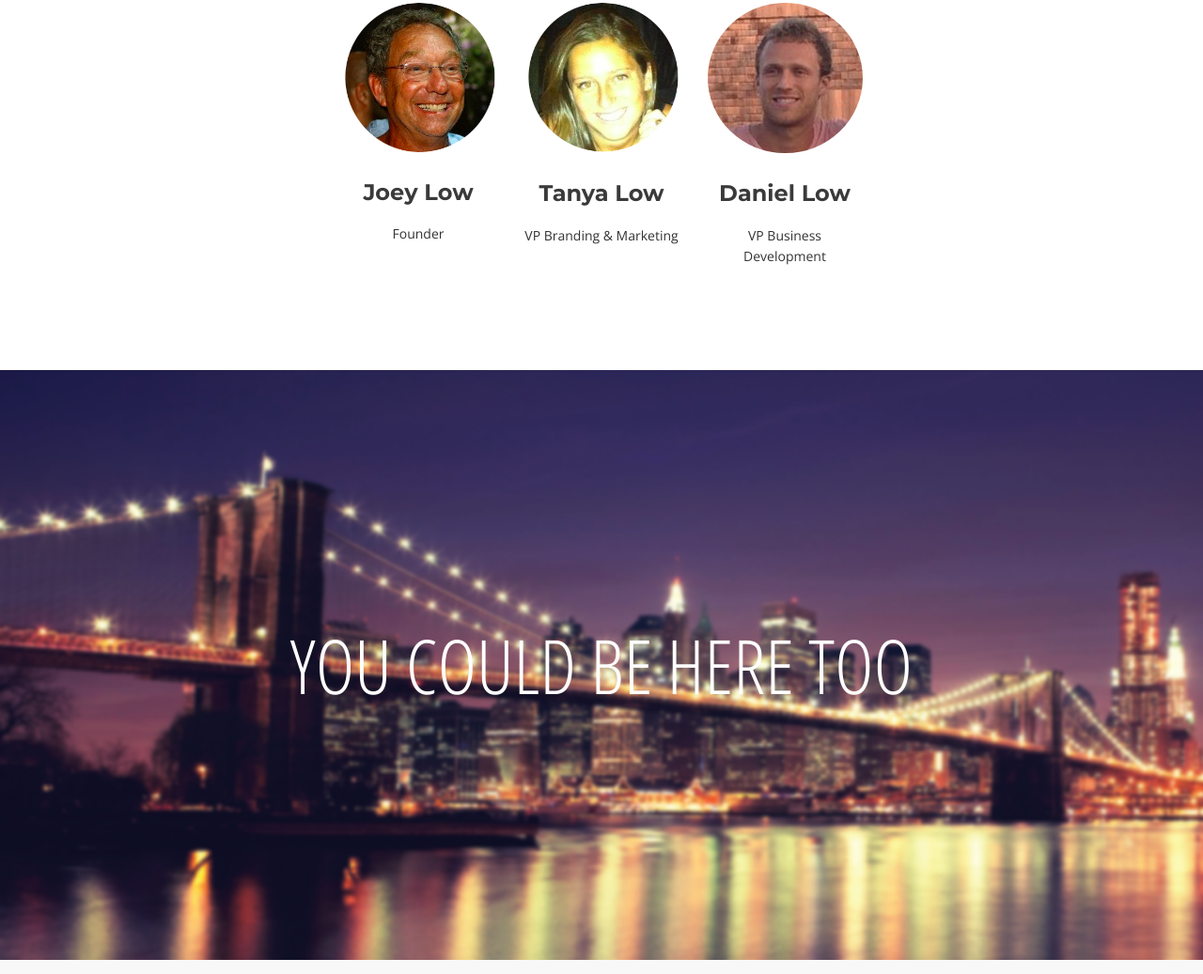
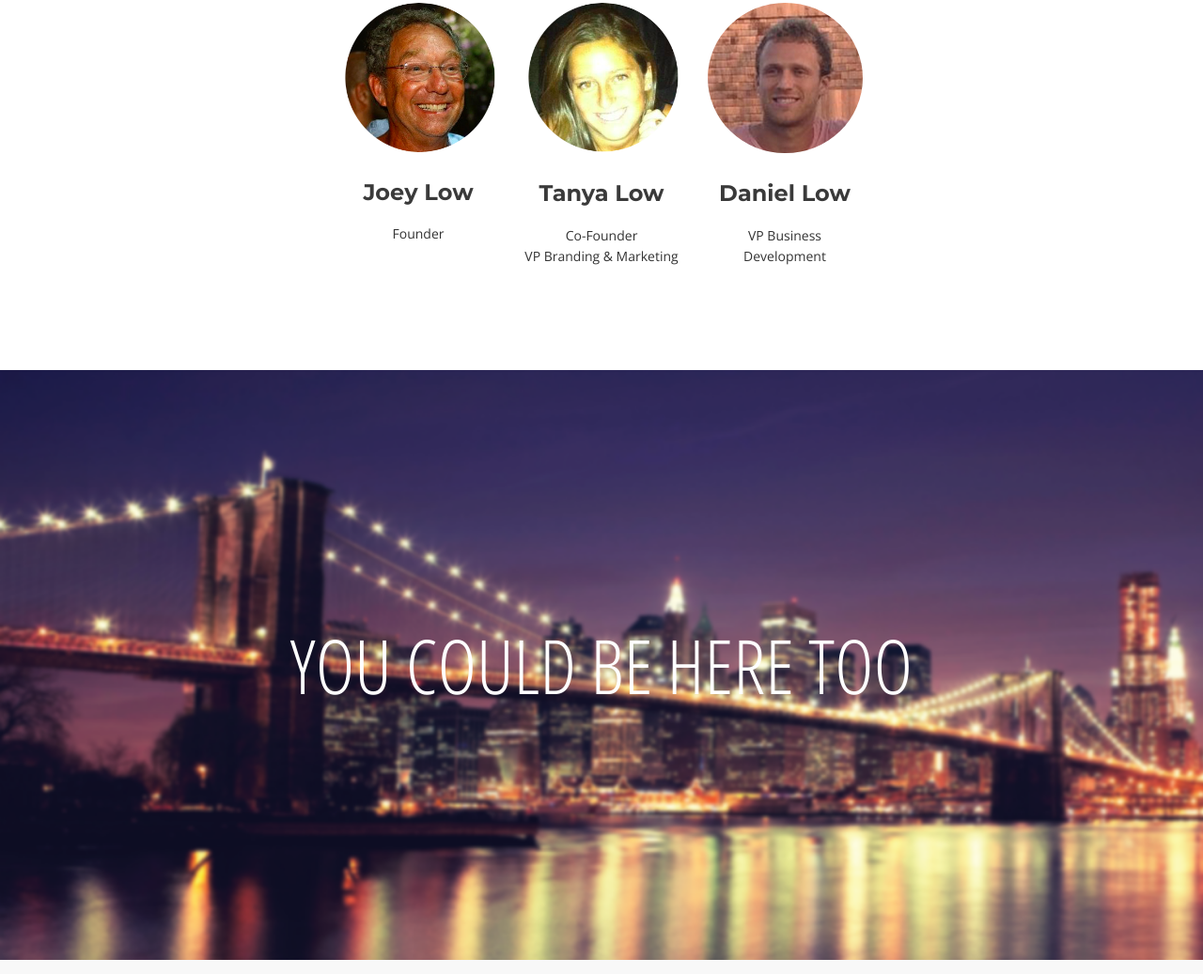
Before and after one commit to starfarmventures/starfarmventures.github.io, a plain HTML site: page index.html in a window 1280 px wide. Shown: the part 1217-2254 px from the top of the page at 94% size. Drawn offline with nearby package versions, Linux system fonts and the light colour scheme; a web font is replaced by a local one.

Commit message:
change tanya's title

```diff
--- a/index.html
+++ b/index.html
@@ -91,7 +91,7 @@ ASSOCIATES TO ASSIST IN PROMOTING THEIR GROWTH AND DEVELOPMENT.</p>
 					<div class="box-team wow bounceInDown" data-wow-delay="0.1s">
                     <img src="img/team/2.png" alt="" class="img-circle img-responsive center-block" />
                     <h4>Tanya Low</h4>
-                    <p>VP Branding & Marketing</p>
+                    <p>Co-Founder <br/>VP Branding & Marketing</p>
 					</div>
                 </div>
 				  <div class="col-xs-12 col-sm-2 col-md-2 col-lg-2 ">
```
